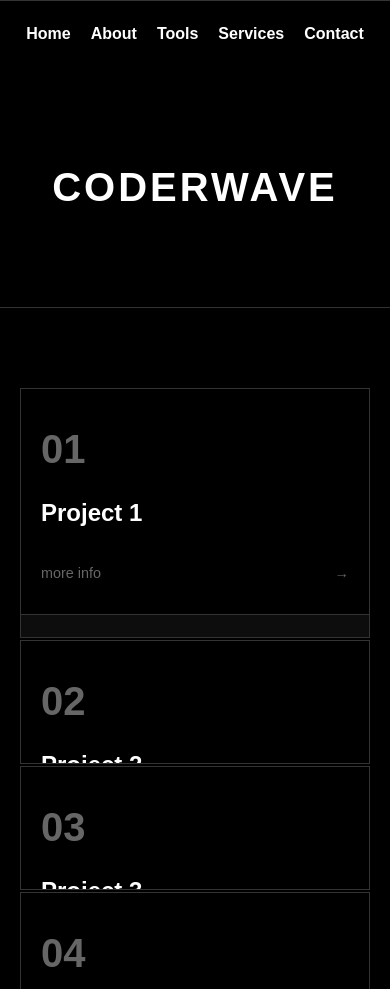
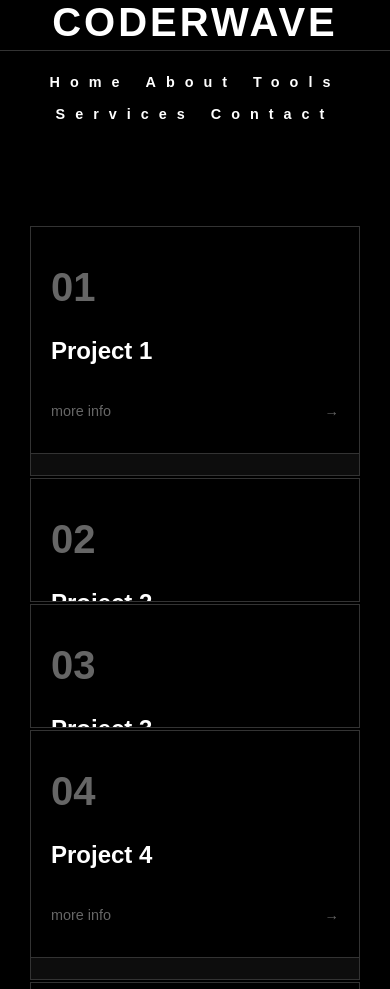
Before and after one commit to JGhibaudo/entregaDos-Coder, a website: page menu/proyectos.html in a window 390 px wide. Shown: the top 989 px of the page. Drawn offline with nearby package versions, Linux system fonts and the light colour scheme.

Commit message:
Ajustes en css

```diff
--- a/menu/proyectos.html
+++ b/menu/proyectos.html
@@ -30,6 +30,20 @@
       height: 1px;
       background: #333;
       width: 100%;
+      margin-top: 10px;
+    }
+
+    /* Header reorganizado */
+    .site-header {
+      padding-top: 0;
+    }
+
+    .main-title {
+      font-size: 13.1rem;
+      font-weight: bold;
+      text-align: center;
+      line-height: 0.7;
+      text-transform: uppercase;
       margin: 0;
     }
 
@@ -41,13 +55,14 @@
 
     nav {
       background-color: transparent !important;
-      padding: 20px 0;
+      padding: 15px 0 20px; /* Ajustado el padding */
     }
 
     .nav-link {
       color: #fff !important;
       font-weight: bold;
       font-size: 1.1rem;
+      letter-spacing: 10px;
       margin: 0 15px;
       padding: 5px 0 !important;
       position: relative;
@@ -73,24 +88,14 @@
       transform: translateY(-2px);
     }
 
-    /* Sección principal con título */
-    .hero-section {
-      padding: 100px 20px 60px;
-      text-align: center;
+    /* Sección principal (ahora solo el contenido después del menú) */
+    .content-section {
+      padding: 40px 20px; /* Reducido el padding */
     }
 
-    .main-title {
-      font-size: 6rem;
-      font-weight: bold;
-      margin-bottom: 40px;
-      letter-spacing: 10px;
-      line-height: 1;
-      text-transform: uppercase;
-    }
-
-    /* Sección de proyectos (diseño corregido) */
+    /* Sección de proyectos */
     .projects-section {
-      padding: 80px 20px;
+      padding: 60px 20px; /* Reducido el padding */
       max-width: 1200px;
       margin: 0 auto;
     }
@@ -107,11 +112,11 @@
     }
 
     .project-row.single {
-      height: 250px; /* Altura más equilibrada */
+      height: 250px;
     }
 
     .project-row.double {
-      height: 250px; /* Altura más equilibrada */
+      height: 250px;
     }
 
     .project-item {
@@ -132,18 +137,18 @@
       flex: 1;
     }
 
-    /* Contenido del proyecto (texto ocupa más espacio) */
+    /* Contenido del proyecto */
     .project-content {
-      flex: 3; /* Texto ocupa 75% del espacio */
+      flex: 3;
       padding: 40px 30px;
       display: flex;
       flex-direction: column;
       justify-content: center;
     }
 
-    /* Espacio para imagen (ocupa menos espacio) */
+    /* Espacio para imagen */
     .project-image {
-      flex: 1; /* Imagen ocupa 25% del espacio */
+      flex: 1;
       background: rgba(255, 255, 255, 0.05);
       display: flex;
       align-items: center;
@@ -153,14 +158,14 @@
       border-left: 1px solid #333;
     }
 
-    /* Para proyectos de medio ancho, imagen también a la derecha */
+    /* Para proyectos de medio ancho */
     .project-item.half-width .project-content {
-      flex: 3; /* Texto ocupa 75% */
+      flex: 3;
       padding: 30px 20px;
     }
 
     .project-item.half-width .project-image {
-      flex: 1; /* Imagen ocupa 25% */
+      flex: 1;
       border-left: 1px solid #333;
       border-top: none;
     }
@@ -246,7 +251,7 @@
 
     /* Sección workflow */
     .workflow-section {
-      padding: 100px 20px;
+      padding: 80px 20px; /* Reducido el padding */
       background: #000;
       border-top: 1px solid #333;
       border-bottom: 1px solid #333;
@@ -314,7 +319,7 @@
     /* Footer */
     footer {
       background: #000;
-      padding: 60px 20px 40px;
+      padding: 40px 20px 30px; /* Reducido el padding */
     }
 
     .footer-content {
@@ -361,7 +366,7 @@
     }
 
     .crafters-footer {
-      font-size: 14rem;
+      font-size: 15rem;
       font-weight: bold;
       border-top: 1px solid #333;
     }
@@ -371,6 +376,7 @@
       .main-title {
         font-size: 4rem;
         letter-spacing: 6px;
+        padding: 15px 20px 8px;
       }
 
       .workflow-container {
@@ -394,12 +400,17 @@
       .project-item {
         height: 200px;
       }
+
+      nav {
+        padding: 12px 0 15px;
+      }
     }
 
     @media (max-width: 768px) {
       .main-title {
         font-size: 3rem;
         letter-spacing: 4px;
+        padding: 10px 15px 5px;
       }
 
       .workflow-title {
@@ -435,12 +446,21 @@
         font-size: 1rem;
         margin: 0 10px;
       }
+
+      nav {
+        padding: 10px 0 12px;
+      }
+
+      .content-section {
+        padding: 30px 15px;
+      }
     }
 
     @media (max-width: 576px) {
       .main-title {
         font-size: 2.5rem;
         letter-spacing: 3px;
+        padding: 8px 10px 4px;
       }
 
       .workflow-title {
@@ -459,14 +479,33 @@
       .project-number {
         font-size: 2.5rem;
       }
+
+      .nav-link {
+        font-size: 0.9rem;
+        margin: 0 8px;
+      }
+
+      nav {
+        padding: 8px 0 10px;
+      }
+
+      .content-section {
+        padding: 20px 10px;
+      }
     }
   </style>
 </head>
 <body>
 
-<!-- Línea superior -->
+<!-- Encabezado reorganizado -->
+<div class="site-header">
+  <!-- Título CODERWAVE pegado al top -->
+  <h1 class="main-title">CODERWAVE</h1>
+
+  <!-- Línea divisoria muy cerca del título -->
   <div class="divider"></div>
 
+  <!-- Menú de navegación debajo de la línea -->
   <header>
     <nav class="py-3">
       <ul class="nav justify-content-center flex-wrap">
@@ -488,20 +527,15 @@
       </ul>
     </nav>
   </header>
+</div>
 
-<main>
-  <!-- Sección principal con título -->
-  <section class="hero-section">
-    <h1 class="main-title">CODERWAVE</h1>
-  </section>
+<!-- Contenido principal -->
+<main class="content-section">
 
-  <!-- Línea divisoria -->
-  <div class="divider"></div>
-
-  <!-- Sección de proyectos (diseño corregido) -->
+  <!-- Sección de proyectos -->
   <section class="projects-section">
     <div class="projects-grid">
-      <!-- Fila 1: 1 proyecto a lo ancho (imagen a la derecha) -->
+      <!-- Fila 1: 1 proyecto a lo ancho -->
       <div class="project-row single">
         <div class="project-item full-width repel-effect" onclick="openModal('modal1')">
           <div class="project-content">
@@ -513,7 +547,7 @@
         </div>
       </div>
 
-      <!-- Fila 2: 2 proyectos (imagen a la derecha en ambos) -->
+      <!-- Fila 2: 2 proyectos -->
       <div class="project-row double">
         <div class="project-item half-width repel-effect" onclick="openModal('modal2')">
           <div class="project-content">
@@ -533,7 +567,7 @@
         </div>
       </div>
 
-      <!-- Fila 3: 1 proyecto a lo ancho (imagen a la derecha) -->
+      <!-- Fila 3: 1 proyecto a lo ancho -->
       <div class="project-row single">
         <div class="project-item full-width repel-effect" onclick="openModal('modal4')">
           <div class="project-content">
@@ -545,7 +579,7 @@
         </div>
       </div>
 
-      <!-- Fila 4: 1 proyecto a lo ancho (imagen a la derecha) -->
+      <!-- Fila 4: 1 proyecto a lo ancho -->
       <div class="project-row single">
         <div class="project-item full-width repel-effect" onclick="openModal('modal5')">
           <div class="project-content">
@@ -633,7 +667,7 @@
       <a href="#">Pinterest</a>
       <a href="#">TikTok</a>
     </div>
-    <div class="divider"></div>
+    <div class="divider-footer"></div>
     <div class="crafters-footer">CRAFTERS</div>
   </div>
 </footer>
```
Lines whose indentation alone changed are shown as unchanged.
